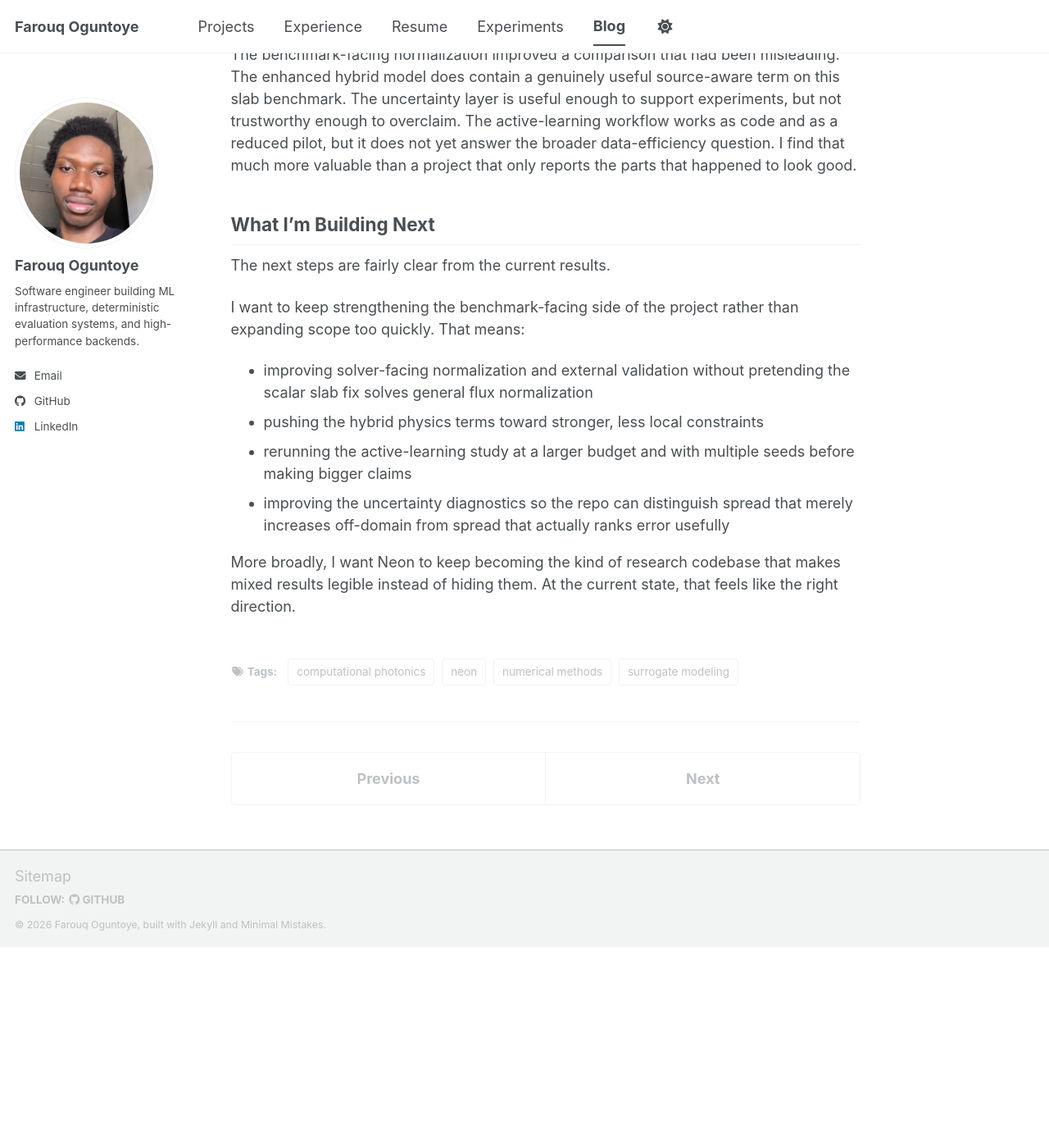
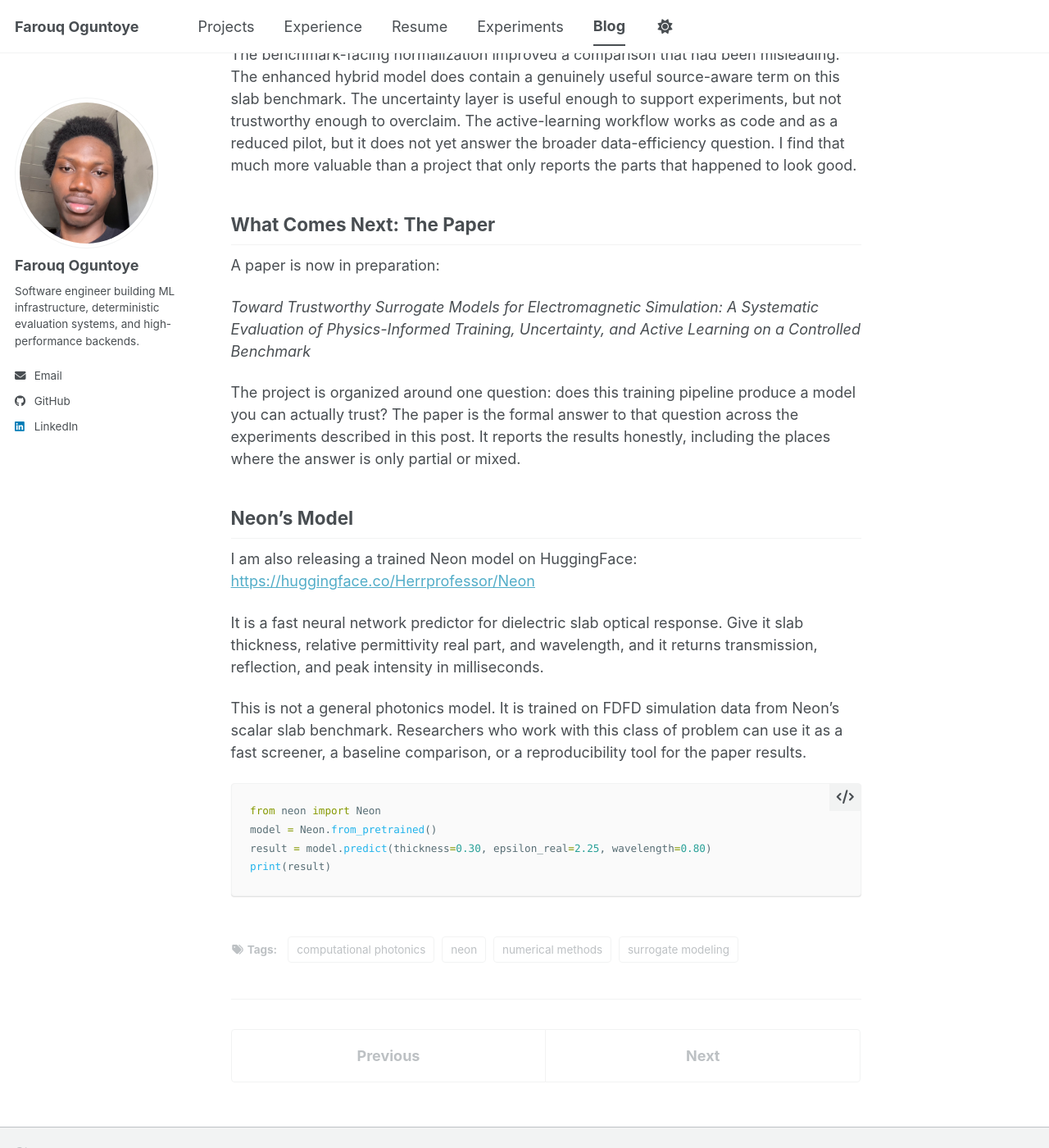
Before and after one commit to Herr-Professor/herr-professor.github.io, a Jekyll site: the page built from _posts/2026-03-23-neon-so-far.md, in a window 1280 px wide and 1400 px high, scrolled down 10779 px. Shown: the whole window at 82% size. Built offline with Jekyll 4.4.1, drawn with Linux system fonts in a browser that asks for light colours; a script bundle is joined from its source files by our own code; library files that are not in the unit come from our copies; before the commit the page ends 11934 px from its top, so only the background shows below that; some of the changed text lies outside the part shown.

Commit message:
Update Neon post: codebase complete, paper in preparation, model live at https://huggingface.co/Herrprofessor/Neon

````diff
--- a/_posts/2026-03-23-neon-so-far.md
+++ b/_posts/2026-03-23-neon-so-far.md
@@ -40,7 +40,7 @@ I started Neon because I wanted a research codebase I could understand end to en
 
 There are plenty of powerful simulation environments in photonics, but for the questions I cared about most, I wanted something smaller and more inspectable: a numerical solver I could validate directly, extend carefully, and then use as a base for machine-learning experiments without losing track of what the model was actually learning. Neon started there, as a minimal scalar Helmholtz code. It has gradually turned into something broader: a private solver-plus-ML platform for careful, benchmark-scale numerical modeling experiments in simplified nanophotonics settings.
 
-This post is a snapshot of the work so far, not a finished-project announcement. The direct PDE solver is still the reference path. The learned models are still narrow slab-family surrogates. Some milestones have worked well, some have produced mixed results, and some of the most useful results so far are the ones that forced the project to get more honest.
+This post is now a completed-work summary. The codebase is stable, the experiments are done, and a paper is in preparation. The direct PDE solver is still the reference path. The learned models are still narrow slab-family surrogates. Some milestones have worked well, some have produced mixed results, and some of the most useful results so far are the ones that forced the project to get more honest.
 
 Because the repository is still private, this write-up focuses on the benchmark design, validation milestones, and what the current results actually justify.
 
@@ -215,15 +215,25 @@ What keeps this project interesting to me is not that every new layer wins clean
 
 The PML milestone improved the direct solver in a way that shows up clearly in validation. The benchmark-facing normalization improved a comparison that had been misleading. The enhanced hybrid model does contain a genuinely useful source-aware term on this slab benchmark. The uncertainty layer is useful enough to support experiments, but not trustworthy enough to overclaim. The active-learning workflow works as code and as a reduced pilot, but it does not yet answer the broader data-efficiency question. I find that much more valuable than a project that only reports the parts that happened to look good.
 
-## What I’m Building Next
+## What Comes Next: The Paper
 
-The next steps are fairly clear from the current results.
+A paper is now in preparation:
 
-I want to keep strengthening the benchmark-facing side of the project rather than expanding scope too quickly. That means:
+*Toward Trustworthy Surrogate Models for Electromagnetic Simulation: A Systematic Evaluation of Physics-Informed Training, Uncertainty, and Active Learning on a Controlled Benchmark*
 
-- improving solver-facing normalization and external validation without pretending the scalar slab fix solves general flux normalization
-- pushing the hybrid physics terms toward stronger, less local constraints
-- rerunning the active-learning study at a larger budget and with multiple seeds before making bigger claims
-- improving the uncertainty diagnostics so the repo can distinguish spread that merely increases off-domain from spread that actually ranks error usefully
+The project is organized around one question: does this training pipeline produce a model you can actually trust? The paper is the formal answer to that question across the experiments described in this post. It reports the results honestly, including the places where the answer is only partial or mixed.
 
-More broadly, I want Neon to keep becoming the kind of research codebase that makes mixed results legible instead of hiding them. At the current state, that feels like the right direction.
+## Neon’s Model
+
+I am also releasing a trained Neon model on HuggingFace: [https://huggingface.co/Herrprofessor/Neon](https://huggingface.co/Herrprofessor/Neon)
+
+It is a fast neural network predictor for dielectric slab optical response. Give it slab thickness, relative permittivity real part, and wavelength, and it returns transmission, reflection, and peak intensity in milliseconds.
+
+This is not a general photonics model. It is trained on FDFD simulation data from Neon’s scalar slab benchmark. Researchers who work with this class of problem can use it as a fast screener, a baseline comparison, or a reproducibility tool for the paper results.
+
+```python
+from neon import Neon
+model = Neon.from_pretrained()
+result = model.predict(thickness=0.30, epsilon_real=2.25, wavelength=0.80)
+print(result)
+```
````
